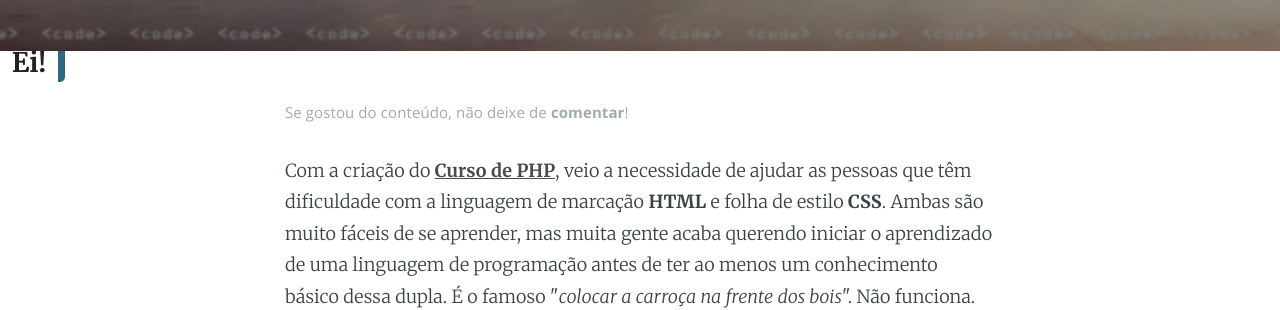
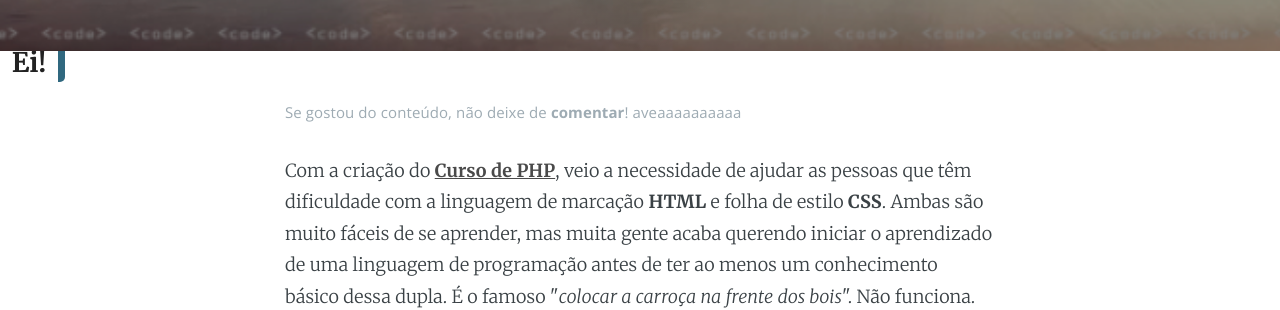
Before and after one commit to EnVolte/envolte.github.io, a Jekyll site: the page built from _posts/2018-06-26-curso-html-css-.html, in a window 1280 px wide and 900 px high, scrolled down 376 px. Shown: the part 158-468 px from the top of the window. Built offline with Jekyll 4.4.1, drawn with Linux system fonts in a browser that asks for light colours; comment, search, counter and statistics services are not loaded.

Commit message:
Update post.html

```diff
--- a/_layouts/post.html
+++ b/_layouts/post.html
@@ -39,7 +39,7 @@ post_class: post-template
             <section class="post-meta">
             <time datetime="">Se gostou do conteúdo, não deixe de <b><a href="#comentarios">comentar</a></b>! <a href="#disqus_thread" data-disqus-identifier="article_1_identifier"></a></time>
 
-                {% if page.categories contains "curso" %}
+                {% if page.categories contains "Curso" %}
         <span>aveaaaaaaaaaa</span>
                 {% endif %}
 
```
